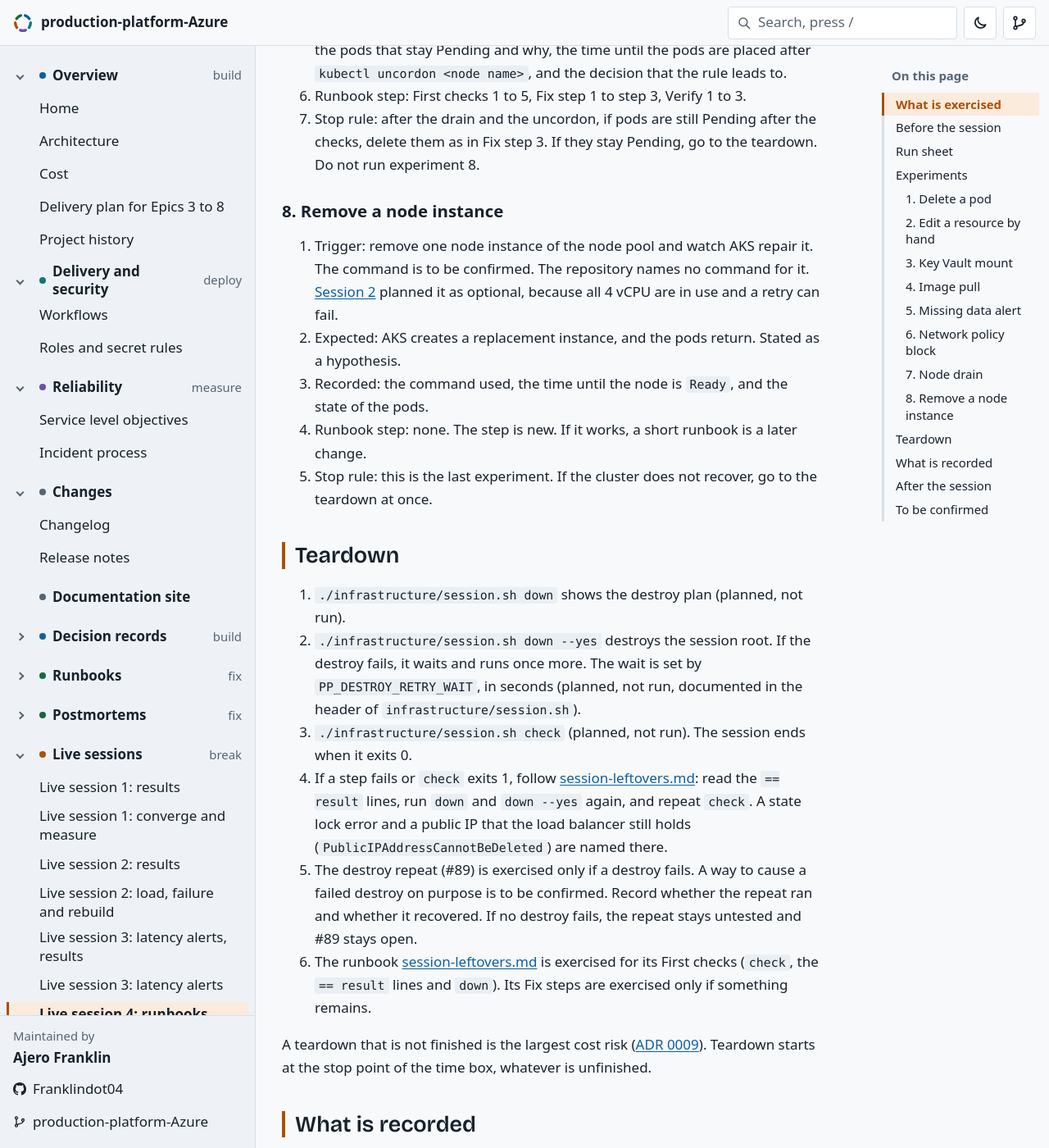
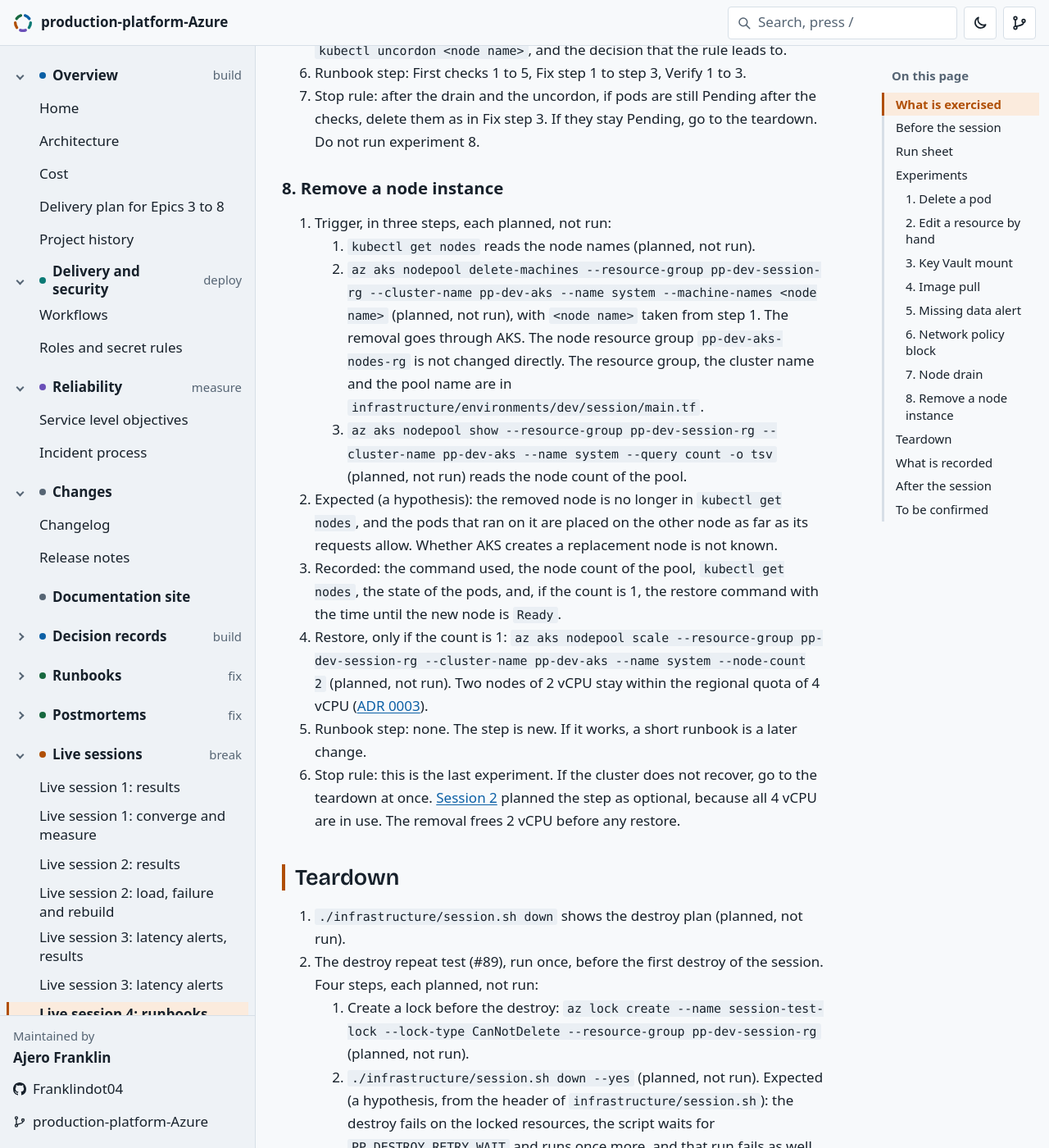
Before and after one commit to Franklindot04/production-platform-Azure, a Jekyll site: the page built from docs/sessions/session-4.md, in a window 1280 px wide and 1400 px high, scrolled down 8226 px. Shown: the whole window at 82% size. Built offline with Jekyll 4.4.1, drawn with Linux system fonts in a browser that asks for light colours; some web fonts are replaced; our own code applies the rules of GitHub Pages for plain Markdown files; comment, search, counter and statistics services are not loaded; some of the changed text lies outside the part shown.

Commit message:
name the commands for experiment 8 and the destroy repeat in the session 4 plan (#145)

```diff
--- a/docs/sessions/session-4.md
+++ b/docs/sessions/session-4.md
@@ -34,7 +34,7 @@ The node instance removal (experiment 8) and the destroy repeat (#89) have no ru
 5. The secret `sample-service-secret` is set in the vault, so the pods can mount it ([key-vault-mount-fails.md](../runbooks/key-vault-mount-fails.md), Fix step 1).
 6. k6 is installed on the maintainer's machine (`tests/load/README.md`).
 7. The budget of `dev` and its spend are read before the session with the commands in [cost.md](../cost.md). The cost per hour of cluster time is not calculated there.
-8. The commands marked "to be confirmed" in the list at the end of this page are confirmed or replaced.
+8. The item in the list at the end of this page is confirmed or replaced.
 
 ## Run sheet
 
@@ -134,20 +134,31 @@ Each experiment has five fields: trigger, expected result, what is recorded, the
 
 ### 8. Remove a node instance
 
-1. Trigger: remove one node instance of the node pool and watch AKS repair it. The command is to be confirmed. The repository names no command for it. [Session 2](session-2.md) planned it as optional, because all 4 vCPU are in use and a retry can fail.
-2. Expected: AKS creates a replacement instance, and the pods return. Stated as a hypothesis.
-3. Recorded: the command used, the time until the node is `Ready`, and the state of the pods.
-4. Runbook step: none. The step is new. If it works, a short runbook is a later change.
-5. Stop rule: this is the last experiment. If the cluster does not recover, go to the teardown at once.
+1. Trigger, in three steps, each planned, not run:
+   1. `kubectl get nodes` reads the node names (planned, not run).
+   2. `az aks nodepool delete-machines --resource-group pp-dev-session-rg --cluster-name pp-dev-aks --name system --machine-names <node name>` (planned, not run), with `<node name>` taken from step 1. The removal goes through AKS. The node resource group `pp-dev-aks-nodes-rg` is not changed directly. The resource group, the cluster name and the pool name are in `infrastructure/environments/dev/session/main.tf`.
+   3. `az aks nodepool show --resource-group pp-dev-session-rg --cluster-name pp-dev-aks --name system --query count -o tsv` (planned, not run) reads the node count of the pool.
+2. Expected (a hypothesis): the removed node is no longer in `kubectl get nodes`, and the pods that ran on it are placed on the other node as far as its requests allow. Whether AKS creates a replacement node is not known.
+3. Recorded: the command used, the node count of the pool, `kubectl get nodes`, the state of the pods, and, if the count is 1, the restore command with the time until the new node is `Ready`.
+4. Restore, only if the count is 1: `az aks nodepool scale --resource-group pp-dev-session-rg --cluster-name pp-dev-aks --name system --node-count 2` (planned, not run). Two nodes of 2 vCPU stay within the regional quota of 4 vCPU ([ADR 0003](../adr/0003-region-and-naming-convention.md)).
+5. Runbook step: none. The step is new. If it works, a short runbook is a later change.
+6. Stop rule: this is the last experiment. If the cluster does not recover, go to the teardown at once. [Session 2](session-2.md) planned the step as optional, because all 4 vCPU are in use. The removal frees 2 vCPU before any restore.
 
 ## Teardown
 
 1. `./infrastructure/session.sh down` shows the destroy plan (planned, not run).
-2. `./infrastructure/session.sh down --yes` destroys the session root. If the destroy fails, it waits and runs once more. The wait is set by `PP_DESTROY_RETRY_WAIT`, in seconds (planned, not run, documented in the header of `infrastructure/session.sh`).
-3. `./infrastructure/session.sh check` (planned, not run). The session ends when it exits 0.
-4. If a step fails or `check` exits 1, follow [session-leftovers.md](../runbooks/session-leftovers.md): read the `== result` lines, run `down` and `down --yes` again, and repeat `check`. A state lock error and a public IP that the load balancer still holds (`PublicIPAddressCannotBeDeleted`) are named there.
-5. The destroy repeat (#89) is exercised only if a destroy fails. A way to cause a failed destroy on purpose is to be confirmed. Record whether the repeat ran and whether it recovered. If no destroy fails, the repeat stays untested and #89 stays open.
-6. The runbook [session-leftovers.md](../runbooks/session-leftovers.md) is exercised for its First checks (`check`, the `== result` lines and `down`). Its Fix steps are exercised only if something remains.
+2. The destroy repeat test (#89), run once, before the first destroy of the session. Four steps, each planned, not run:
+   1. Create a lock before the destroy: `az lock create --name session-test-lock --lock-type CanNotDelete --resource-group pp-dev-session-rg` (planned, not run).
+   2. `./infrastructure/session.sh down --yes` (planned, not run). Expected (a hypothesis, from the header of `infrastructure/session.sh`): the destroy fails on the locked resources, the script waits for `PP_DESTROY_RETRY_WAIT` and runs once more, and that run fails as well.
+   3. Remove the lock: `az lock delete --name session-test-lock --resource-group pp-dev-session-rg` (planned, not run).
+   4. `./infrastructure/session.sh down --yes` again, then `./infrastructure/session.sh check` (planned, not run).
+
+   Recorded: whether the first destroy failed, the error text with identifiers masked, whether the second run recovered, and the exit code of `check`. The session layer bills while the lock is in place, so step 3 follows step 2 at once.
+3. `./infrastructure/session.sh down --yes` destroys the session root. If the test in item 2 was run, step 4 of that test is this destroy and the check that follows. If the destroy fails, it waits and runs once more. The wait is set by `PP_DESTROY_RETRY_WAIT`, in seconds (planned, not run, documented in the header of `infrastructure/session.sh`).
+4. `./infrastructure/session.sh check` (planned, not run). The session ends when it exits 0.
+5. If a step fails or `check` exits 1, follow [session-leftovers.md](../runbooks/session-leftovers.md): read the `== result` lines, run `down` and `down --yes` again, and repeat `check`. A state lock error and a public IP that the load balancer still holds (`PublicIPAddressCannotBeDeleted`) are named there.
+6. The destroy repeat (#89) is exercised by the test in item 2, or by a destroy that fails by itself. Record whether the repeat ran and whether it recovered. If no destroy fails, the repeat stays untested and #89 stays open.
+7. The runbook [session-leftovers.md](../runbooks/session-leftovers.md) is exercised for its First checks (`check`, the `== result` lines and `down`). Its Fix steps are exercised only if something remains.
 
 A teardown that is not finished is the largest cost risk ([ADR 0009](../adr/0009-cost-guardrails.md)). Teardown starts at the stop point of the time box, whatever is unfinished.
 
@@ -174,8 +185,6 @@ Planned, not done:
 
 ## To be confirmed
 
-Each item below is a command or a value that the repository does not give. It is confirmed or replaced before the session.
+The item below is a value that the repository does not give. It is confirmed or replaced before the session.
 
 1. The time box and the stop point for teardown.
-2. The command that removes a node instance (experiment 8).
-3. A way to cause a failed destroy (#89).
```
